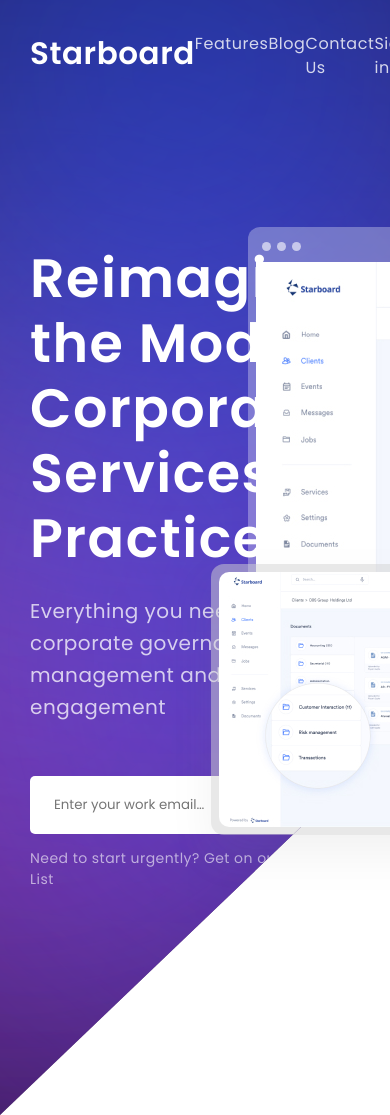
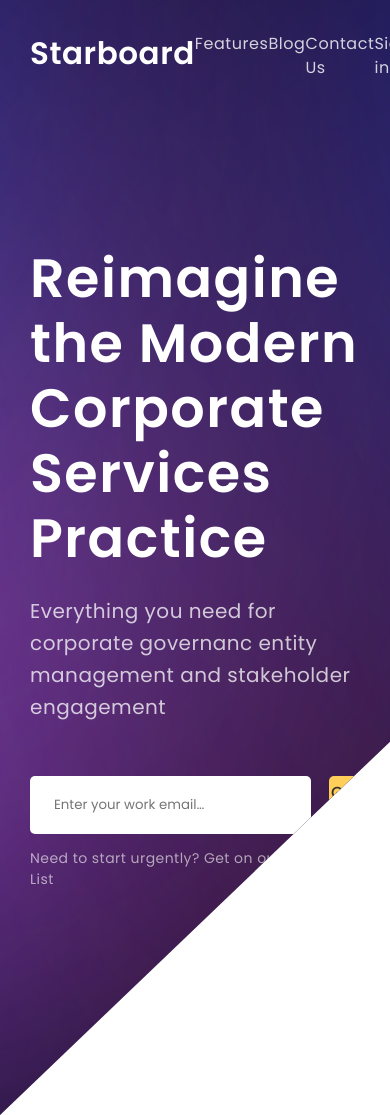
Before and after one commit to p1nkbe4rd/Starboard, a website: page src/index.html in a window 390 px wide. Drawn offline with nearby package versions, Linux system fonts and the light colour scheme; files that its build step writes are made by us from their sources.

Commit message:
promo (no adaptive, mod.3)

```diff
--- a/src/index.html
+++ b/src/index.html
@@ -23,7 +23,7 @@
                 <div class="promo__gradient_blue_third promo__gradient_blue promo__gradient"></div>
             </div>
             <div class="promo__container container">
-                <header class="header">
+                <header class="promo__header header">
                     <a href="#" class="header__logo logo">Starboard</a>
                     <nav class="header__menu">
                         <ul class="header__list">
--- /dev/null
+++ b/src/sass/blocks/_media.scss
@@ -0,0 +1,21 @@
+@media (max-width: 1140px) {
+    .promo {
+        &__window-big {
+            display: none;
+        }
+        &__window-small {
+            display: none;
+        }
+        &__title {
+            max-width: 100%;
+        }
+    }
+    .header {
+        &__menu {
+            justify-content: center;
+        }
+        &__list {
+            flex-basis: 100%;
+        }
+    }
+}
--- a/src/sass/blocks/promo.scss
+++ b/src/sass/blocks/_promo.scss
@@ -55,20 +55,19 @@
         &_first {
             width: 820px;
             height: 938px;
-            left: -378px;
+            right: percent(998, 1440);
             top: 165px;
         }
         &_second {
             width: 976px;
             height: 1149px;
-            left: 0px;
+            right: percent(464, 1440);
             top: -252px;
-            transform: matrix(1, 0, 0, -1, 0, 0);
         }
         &_third {
             width: 914px;
             height: 1237px;
-            right: -72px;
+            left: percent(834, 1440);
             top: -192px;
         }
     }
@@ -116,7 +115,7 @@
             &_third {
                 width: 640px;
                 height: 909px;
-                right: -38px;
+                right: 38px;
                 filter: blur(200px);
                 transform: matrix(1, 0, 0, -1, 0, 0);
             }
--- a/src/sass/style.scss
+++ b/src/sass/style.scss
@@ -20,4 +20,5 @@
 @import "blocks/buttons";
 @import "blocks/promo";
 @import "blocks/header";
-@import "blocks/windows"
+@import "blocks/windows";
+@import "blocks/media";
```
Also changed, not shown: dist/css/style.min.css, dist/index.html, src/sass/blocks/_buttons.scss (renamed from src/sass/blocks/buttons.scss), src/sass/blocks/_header.scss (renamed from src/sass/blocks/header.scss), src/sass/blocks/_logos.scss (renamed from src/sass/blocks/logos.scss), src/sass/blocks/_windows.scss (renamed from src/sass/blocks/windows.scss).
